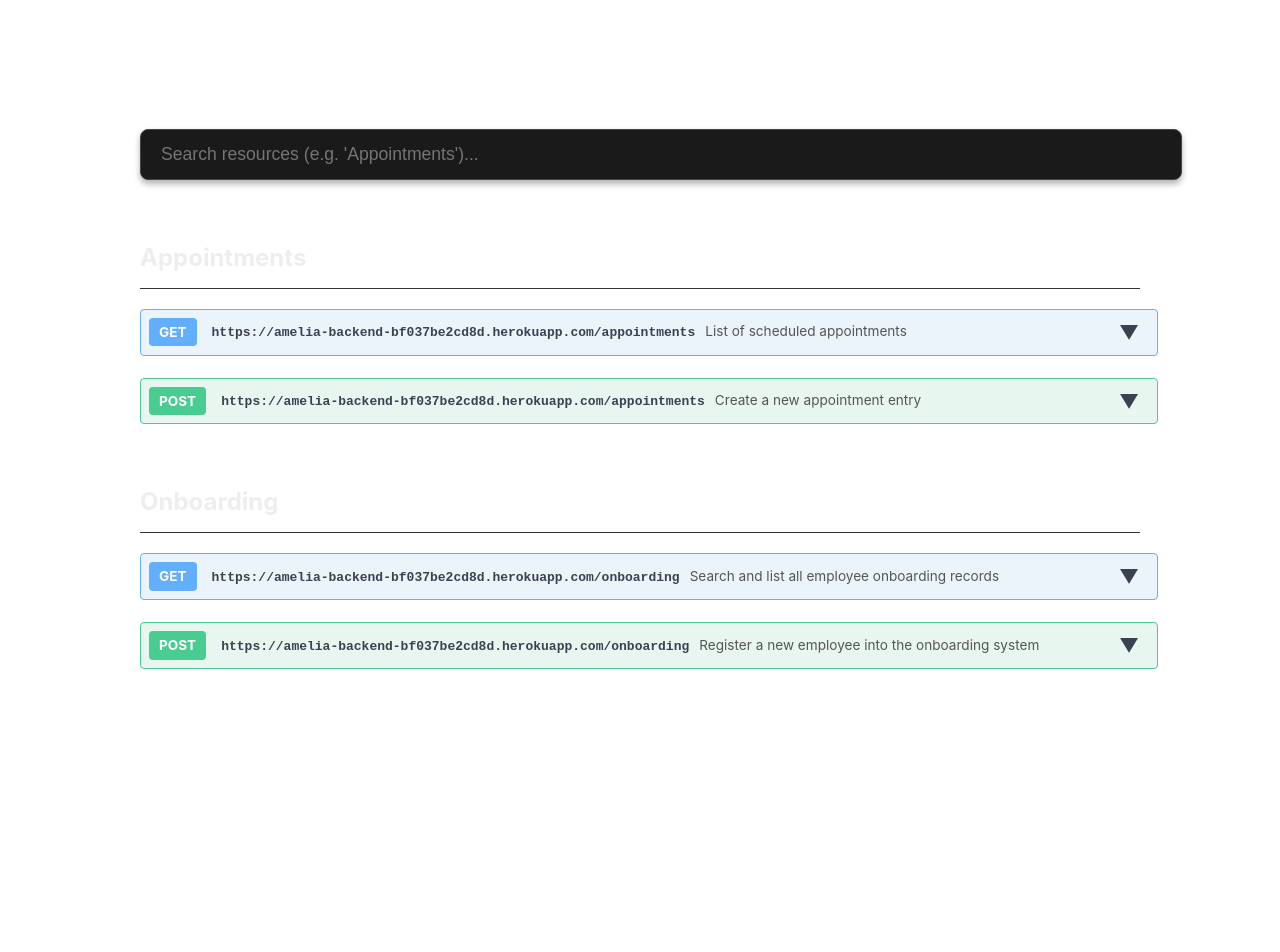
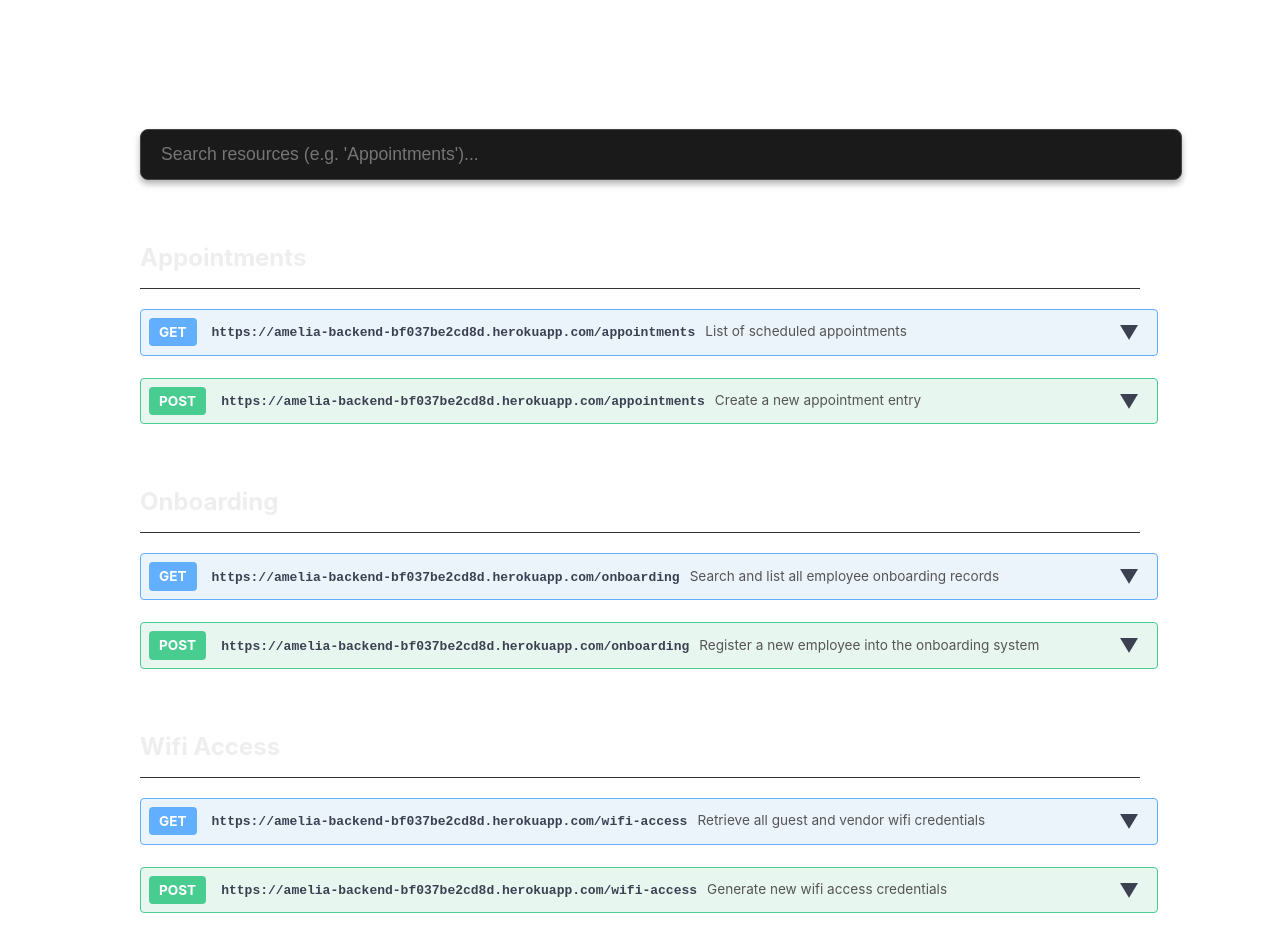
Before and after one commit to Trizzlenova/amelia-frontend, a React (Vite) app: page / in a window 1280 px wide. Shown: the top 952 px of the page. Before the commit the page ends 896 px from the top, so only its background shows below. Built offline with nearby package versions, Linux system fonts and the light colour scheme.

Commit message:
wifi config

```diff
--- a/src/apiConfig.js
+++ b/src/apiConfig.js
@@ -71,5 +71,42 @@ export const API_CONFIG = {
         }
       }
     ]
+  },
+  wifiAccess: {
+    title: "Wifi Access",
+    actions: [
+      {
+        method: 'GET',
+        endpoint: '/wifi-access',
+        description: 'Retrieve all guest and vendor wifi credentials',
+        fields: ['vendor', 'number'],
+        schema: {
+          "_id": "65f2d4e5f6a7b8c9d0e1f2a3",
+          "number": "string",
+          "password": "string",
+          "vendor": "string",
+          "startDate": "2026-03-10T15:00:00Z",
+          "endDate": "2026-03-17T15:00:00Z",
+          "duration": "7 days",
+          "createdAt": "2026-03-10T15:18:00Z",
+          "updatedAt": "2026-03-10T15:18:00Z",
+          "__v": 0
+        }
+      },
+      {
+        method: 'POST',
+        endpoint: '/wifi-access',
+        description: 'Generate new wifi access credentials',
+        fields: ['number', 'password', 'vendor', 'startDate', 'endDate', 'duration'],
+        schema: {
+          "number": "string",
+          "password": "string",
+          "vendor": "string",
+          "startDate": "string",
+          "endDate": "string",
+          "duration": "string"
+        }
+      }
+    ]
   }
 };
```
